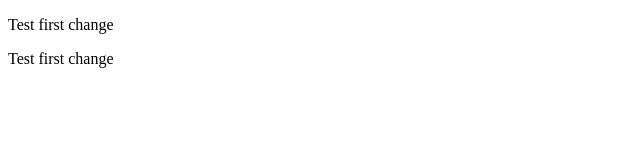
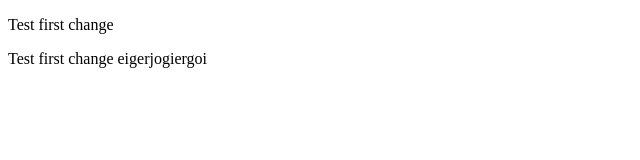
Before and after one commit to MeasKarona/InternDemo, a plain HTML site: page InternDemo/index.html in a window 1280 px wide. Shown: the whole page, without its empty margins (0-640 px from the left). Drawn offline with Linux system fonts and the light colour scheme.

```diff
--- a/InternDemo/index.html
+++ b/InternDemo/index.html
@@ -7,6 +7,6 @@
 </head>
 <body>
     <p>Test first change </p>
-<p>Test first change </p>
+<p>Test first change eigerjogiergoi</p>
 </body>
 </html>
```
Also changed, not shown: InternDemo/testing.txt.
